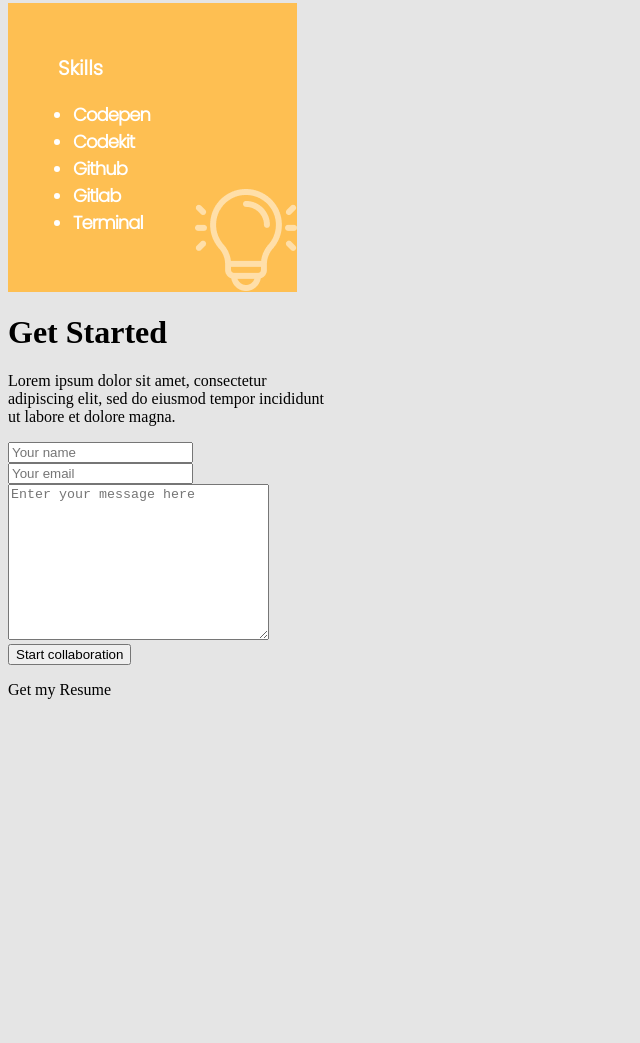
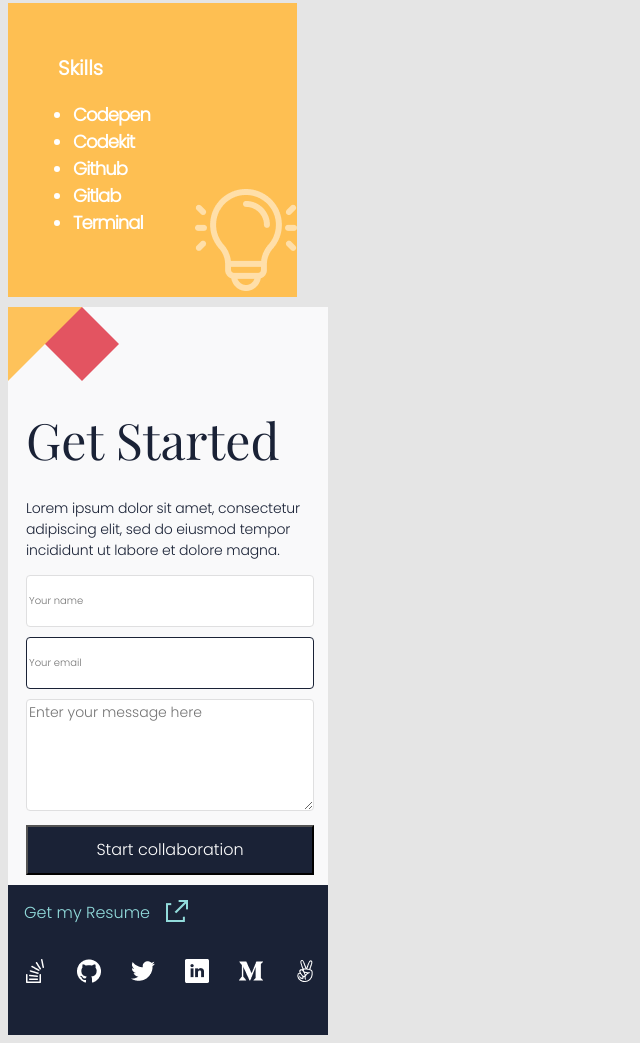
Before and after one commit to tinatsina/web_design_portfolio, a website: page index.html in a window 1280 px wide. Shown: the part 3971-5014 px from the top of the page, without its empty margins (0-640 px from the left). Before the commit the page ends 4820 px from the top, so only its background shows below. Drawn offline with nearby package versions, Linux system fonts and the light colour scheme.

Commit message:
update style.css, img folder, finialied styling

```diff
--- a/style/style.css
+++ b/style/style.css
@@ -307,6 +307,7 @@
   left: 16px;
   top: 3180px;
   background: #febf52;
+  padding-bottom: 5px;
 }
 
 .bottom-left-image {
@@ -343,3 +344,204 @@
 .language-list-container {
   padding-left: 25px;
 }
+
+.footer-left-image {
+  width: 111px;
+  height: 74.02px;
+  left: 0px;
+  top: 4129px;
+  background-image: url("../img/00.png");
+}
+
+.contact-footer {
+  margin-top: 10px;
+  background: #F9F9FA;
+}
+
+.footer-get-started {
+  width: 249px;
+  height: 50px;
+  left: 16px;
+  top: 4235px;
+  margin-left: 18px;
+}
+
+.footer-get-started-text {
+  font-family: 'Playfair Display';
+  font-style: normal;
+  font-weight: 400;
+  font-size: 50px;
+  line-height: 100%;
+  color: #1A2236;
+  margin-left: 18px;
+}
+
+.actual-text {
+  width: 288px;
+  height: 63px;
+  left: 16px;
+  top: 4305px;
+  font-family: 'Poppins';
+  font-style: normal;
+  font-weight: 400;
+  font-size: 14px;
+  line-height: 21px;
+  letter-spacing: -0.01em;
+  color: #1A2236;
+}
+
+.form-insert {
+  box-sizing: border-box;
+  width: 288px;
+  height: 52px;
+  left: 16px;
+  top: 4460px;
+  background: #FFFFFF;
+  border: 1px solid #1A2236;
+  border-radius: 4px;
+}
+
+.form-textarea {
+  box-sizing: border-box;
+  width: 288px;
+  height: 112px;
+  left: 16px;
+  top: 4520px;
+  background: #FFFFFF;
+  border: 1px solid #DFDFE0;
+  border-radius: 4px;
+  margin-left: 18px;
+  margin-right: 14px;
+  margin-bottom: 10px;
+  font-family: 'Poppins';
+  font-style: normal;
+  font-weight: 400;
+  font-size: 14px;
+  line-height: 21px;
+  color: #7D7C84;
+
+}
+
+.get-my-resume {
+  width: 320px;
+  height: 150px;
+  left: 0px;
+  top: 4760px;
+  background: #1A2236;
+}
+
+.text-image {
+  width: 264px;
+  height: 24px;
+  left: 16px;
+  display: flex;
+}
+
+.get-my-resume-text {
+  width: 127px;
+  height: 24px;
+  left: 16px;
+  top: 4792px;
+  font-family: 'Poppins';
+  font-style: normal;
+  font-weight: 500;
+  font-size: 16px;
+  line-height: 24px;
+  color: #92DCDC;
+  margin-left: 16px;
+}
+
+.the-icons {
+  width: 24px;
+  height: 24px;
+  right: 16px;
+  top: 4846px;
+  margin-left: 15px;
+  margin-right: 15px;
+}
+
+.actual-text {
+  width: 288px;
+  height: 63px;
+  left: 16px;
+  top: 4405px;
+  margin-left: 18px;
+}
+
+.form-insert-1 {
+  box-sizing: border-box;
+  width: 288px;
+  height: 52px;
+  left: 16px;
+  top: 4400px;
+  background: #FFFFFF;
+  border: 1px solid #DFDFE0;
+  border-radius: 4px;
+  margin-left: 18px;
+  margin-right: 14px;
+  margin-bottom: 10px;
+  font-family: 'Poppins';
+  font-style: normal;
+  font-weight: 400;
+  font-size: 10px;
+  line-height: 15px;
+  color: #7D7C84;
+}
+
+.form-insert-2 {
+  box-sizing: border-box;
+  width: 288px;
+  height: 52px;
+  left: 16px;
+  top: 4460px;
+  background: #FFFFFF;
+  border: 1px solid #1A2236;
+  border-radius: 4px;
+  margin-left: 18px;
+  margin-right: 14px;
+  margin-bottom: 10px;
+  font-family: 'Poppins';
+  font-style: normal;
+  font-weight: 400;
+  font-size: 10px;
+  line-height: 15px;
+  color: #7D7C84;
+}
+
+.colab-2 {
+  width: 288px;
+  height: 50px;
+  left: 16px;
+  top: 390px;
+  font-family: 'Poppins', sans-serif;
+  font-style: normal;
+  font-weight: 500;
+  font-size: 16px;
+  line-height: 24px;
+  text-align: center;
+  color: #fff;
+  background-color: #1a2236;
+  margin-left: 18px;
+  margin-right: 14px;
+  margin-bottom: 10px;
+}
+
+.icons-row {
+  display: flex;
+  margin-top: 50px;
+}
+
+.the-icons {
+  width: calc(1 / 6);
+}
+
+.get-my-resume-img {
+  margin-top: 15px;
+  margin-left: 15px;
+}
+
+.colab-2:hover {
+  color: #1a2236;
+  background-color: #fff;
+  border: #1a2236 solid 1px;
+}
```
Also changed, not shown: img/14.png (added), img/15.png (added), img/16.png (added), img/17.png (added), img/18.png (added), img/19.png (added), img/20.png (added).
